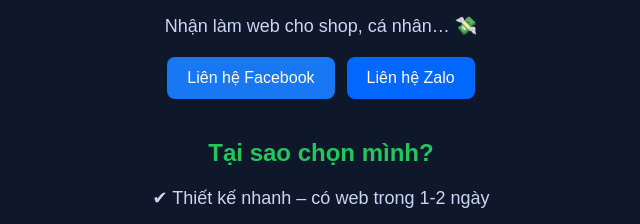
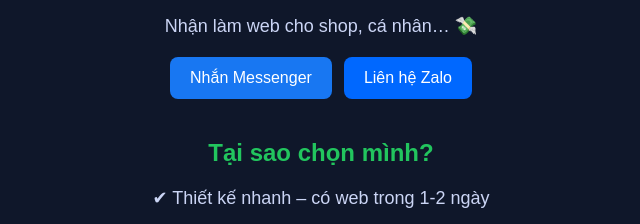
Before and after one commit to hoangnguyenn820-web/shopgiare, a plain HTML site: page index.html in a window 1280 px wide. Shown: the part 224-448 px from the top of the page, 319-959 px from the left. Drawn offline with Linux system fonts and the light colour scheme.

Commit message:
Add files via upload

```diff
--- a/index.html
+++ b/index.html
@@ -135,8 +135,8 @@
     <p>Nhận làm web cho shop, cá nhân… 💸</p>
 
     <div class="contact-group">
-        <a href="https://www.facebook.com/profile.php?id=61579672812202&locale=vi_VN" target="_blank">
-            <button class="contact-btn fb-btn">Liên hệ Facebook</button>
+        <a href="https://m.me/hoangdzvlhehe" target="_blank">
+    <button class="contact-btn fb-btn">Nhắn Messenger</button>
         </a>
 
         <a href="https://zalo.me/0877046190" target="_blank">
```
